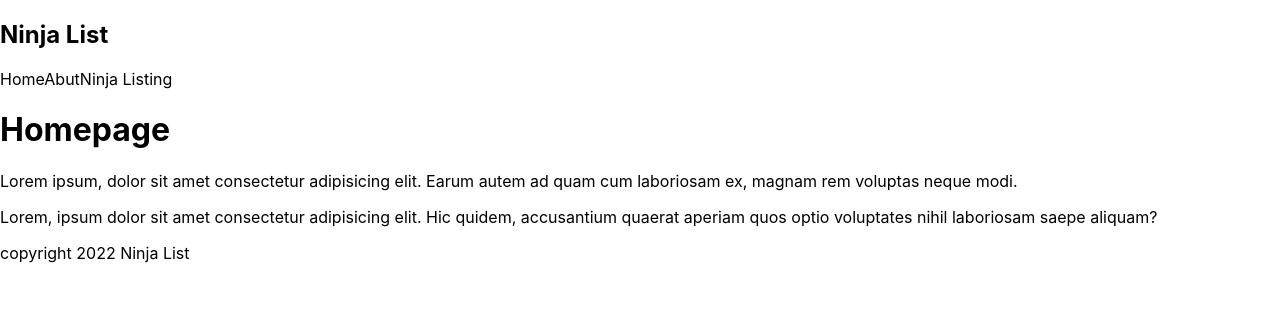
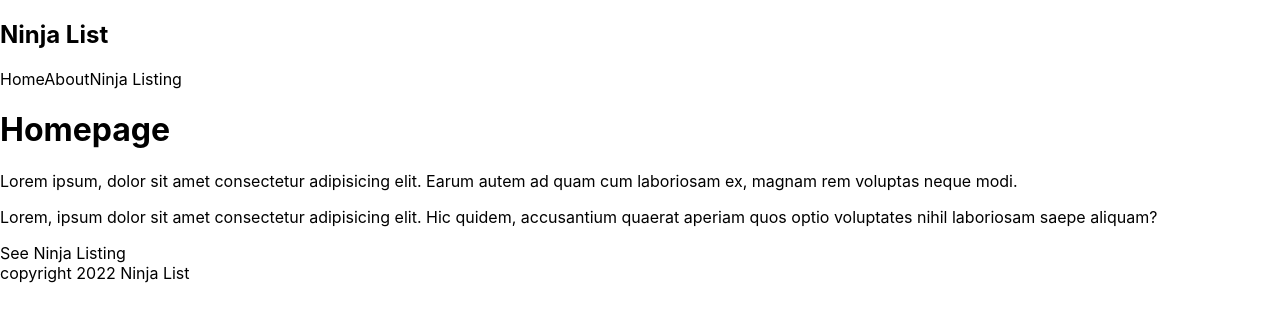
Before and after one commit to Ekwugha/nextjs, a Next.js app: page / in a window 1280 px wide. Shown: the top 322 px of the page. Built offline with nearby package versions, Linux system fonts and the light colour scheme.

Commit message:
linking between the pages

```diff
--- a/component/Navbar.jsx
+++ b/component/Navbar.jsx
@@ -1,12 +1,14 @@
+import Link from 'next/link'
+
 const Navbar = () => {
     return (
         <nav>
-            <div className='logo'>
+            <div className="logo">
                 <h1>Ninja List</h1>
             </div>
-            <a>Home</a>
-            <a>Abut</a>
-            <a>Ninja Listing</a>
+            <Link href="/"><a>Home</a></Link>
+            <Link href="/about"><a>About</a></Link>
+            <Link href="/ninja"><a>Ninja Listing</a></Link>
         </nav>
      );
 }
--- a/pages/index.js
+++ b/pages/index.js
@@ -3,6 +3,7 @@
 import Navbar from '../component/Navbar'
 import Footer from '../component/Footer'
 import styles from '../styles/Home.module.css'
+import Link from 'next/link'
 
 export default function Home() {
   return (
@@ -11,6 +12,9 @@
       <h1>Homepage</h1>
       <p>Lorem ipsum, dolor sit amet consectetur adipisicing elit. Earum autem ad quam cum laboriosam ex, magnam rem voluptas neque modi.</p>
       <p>Lorem, ipsum dolor sit amet consectetur adipisicing elit. Hic quidem, accusantium quaerat aperiam quos optio voluptates nihil laboriosam saepe aliquam?</p>
+      <Link href="/ninja">
+        <a> See Ninja Listing </a>
+      </Link>
       <Footer />
     </div>
   )
```
